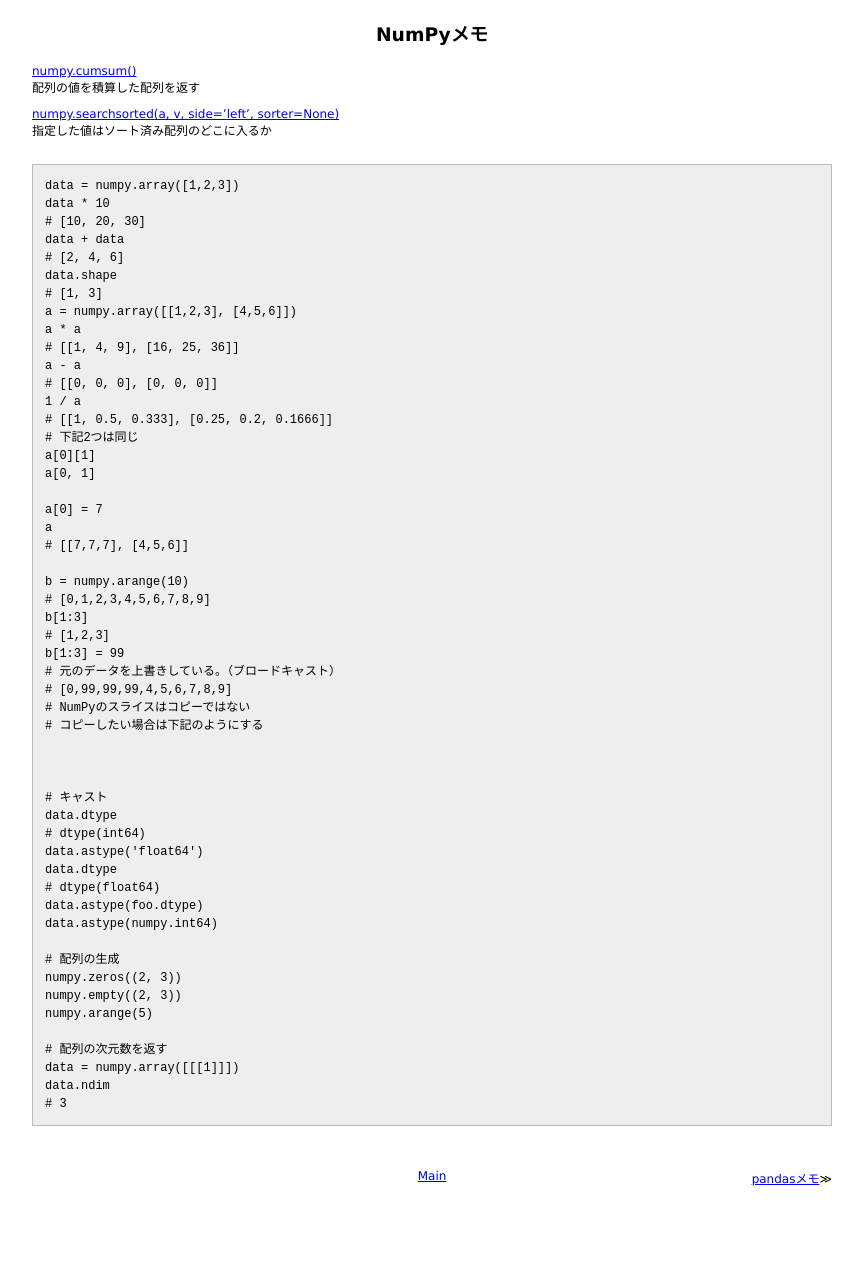
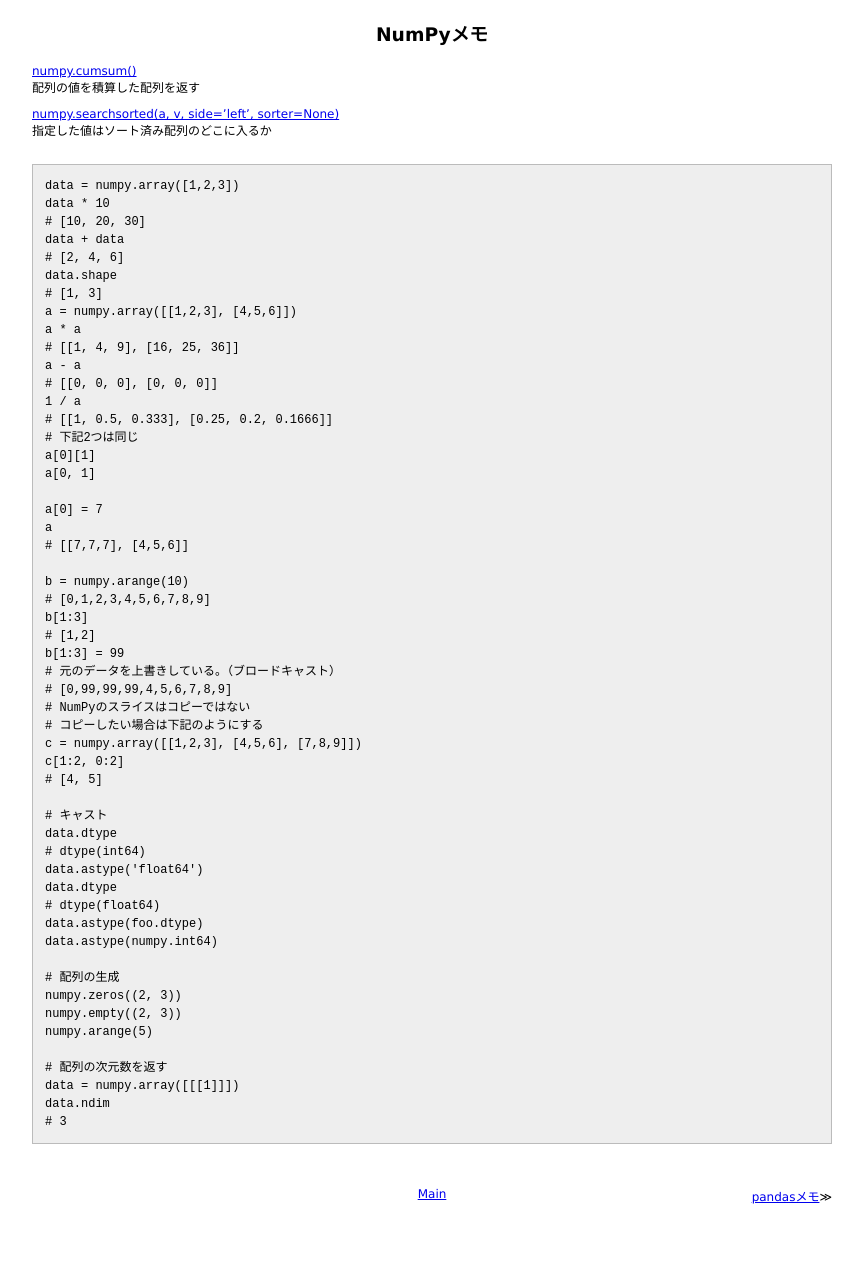
Before and after one commit to 38elements/38elements.github.com, a Jekyll site: the page built from _posts/2016-04-26-numpy.md, in a window 1280 px wide. Shown: the whole page, without its empty margins (208-1071 px from the left). Built offline with Jekyll 4.4.1, drawn with Linux system fonts in a browser that asks for light colours.

Commit message:
Update 2016-04-26-numpy.md

```diff
--- a/_posts/2016-04-26-numpy.md
+++ b/_posts/2016-04-26-numpy.md
@@ -35,14 +35,15 @@ a
 b = numpy.arange(10)
 # [0,1,2,3,4,5,6,7,8,9]
 b[1:3]
-# [1,2,3]
+# [1,2]
 b[1:3] = 99
 # 元のデータを上書きしている。（ブロードキャスト）
 # [0,99,99,99,4,5,6,7,8,9]
 # NumPyのスライスはコピーではない
 # コピーしたい場合は下記のようにする
-
-
+c = numpy.array([[1,2,3], [4,5,6], [7,8,9]])
+c[1:2, 0:2]
+# [4, 5]
 
 # キャスト
 data.dtype
```
